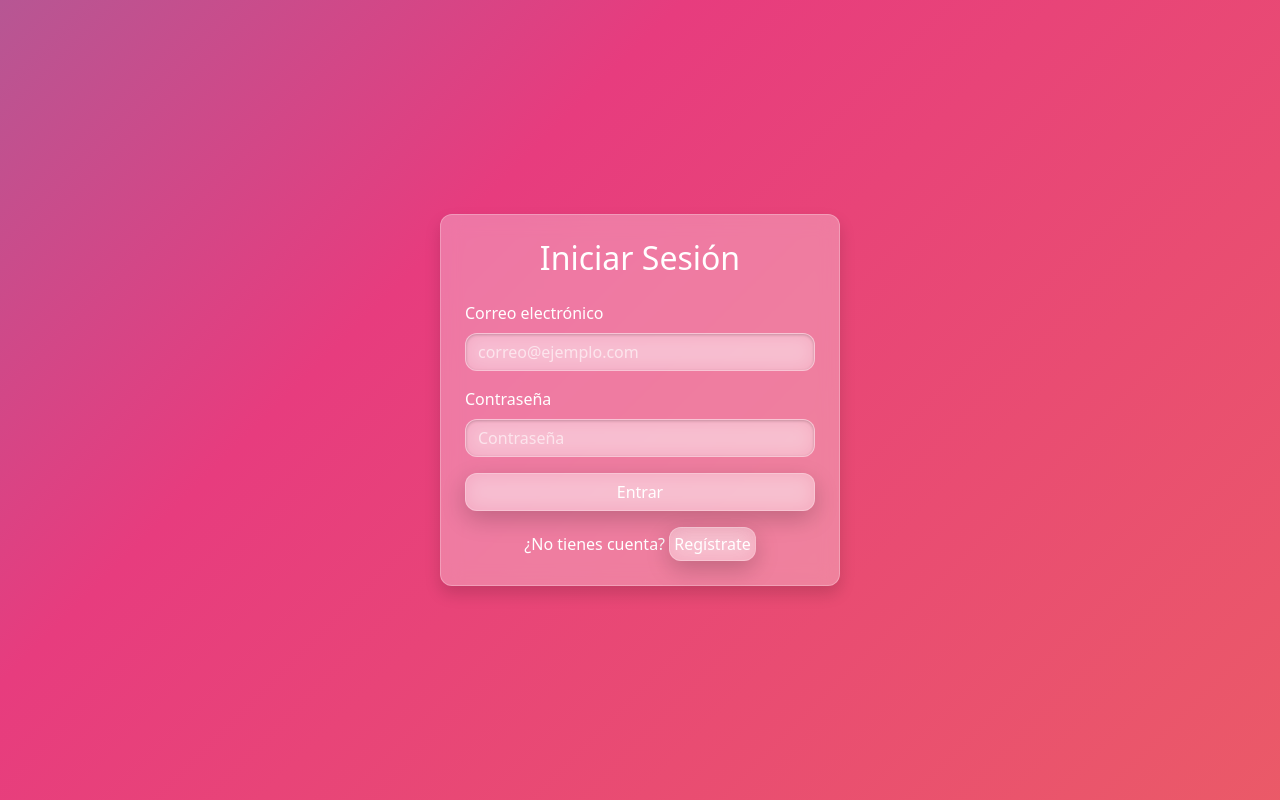
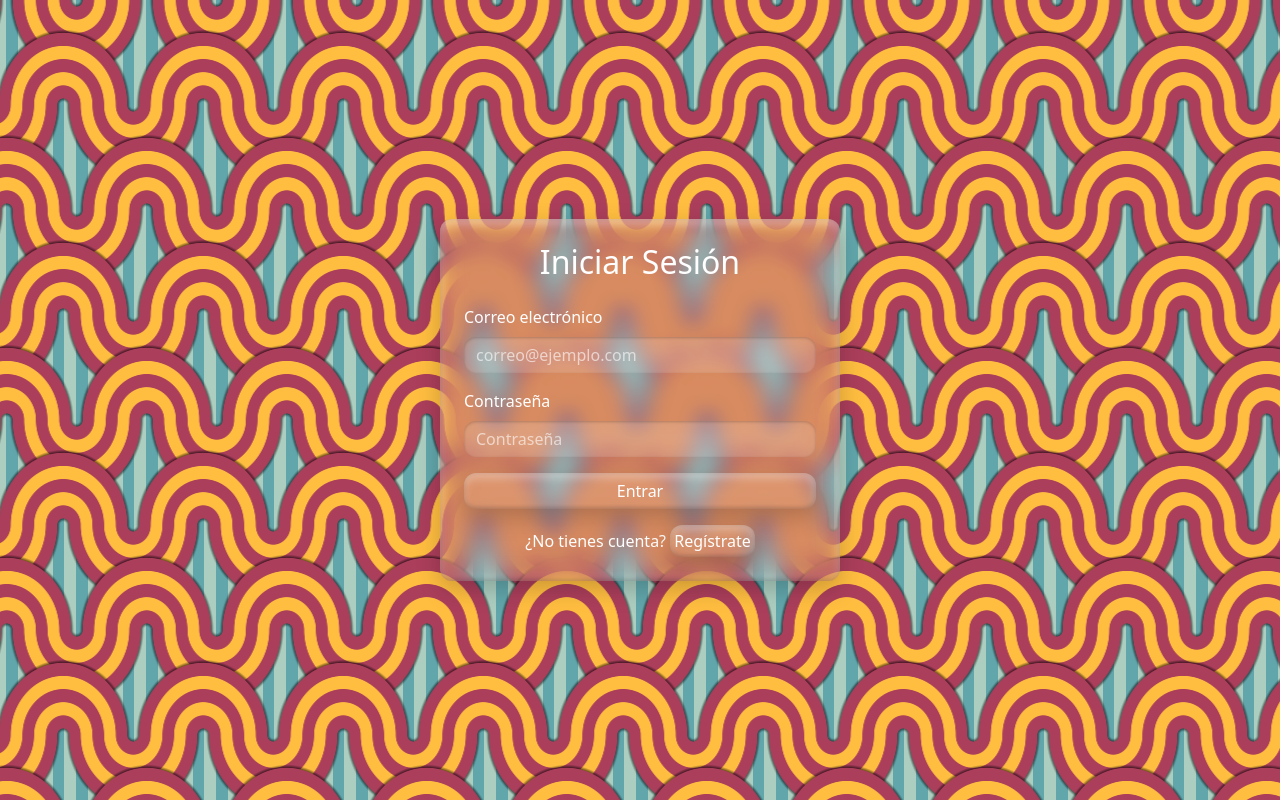
Before and after one commit to Rueda-Juan/ToDoListFinal, a React (Vite) app in the folder Frontend/: page /login in a window 1280 px wide. Built offline with nearby package versions, Linux system fonts and the light colour scheme.

Commit message:
fondo nuevo y cambios en el efecto de glasmorph

```diff
--- a/Frontend/src/index.css
+++ b/Frontend/src/index.css
@@ -1,9 +1,10 @@
 :root {
-  --glass-bg: rgba(255, 255, 255, 0.3);
-  --glass-border: rgba(255, 255, 255, 0.25);
-  --glass-blur: blur(10px);
+  --glass-bg: rgba(255, 255, 255, 0.1);
+  --glass-border: none;
+  --glass-blur: blur(12px);
   --glass-radius: 12px;
   --glass-shadow: 0 8px 24px rgba(0, 0, 0, 0.2);
+  --glass-inner: inset 0 6px 8px rgba(255, 255, 255, 0.3), inset 0 0 17px rgba(254, 254, 254, 0.05), inset 0 -1px 5px rgba(0, 0, 0, 0.25);
   --text-color-light: #ffffff;
   --text-color-dark: #000000;
 }
@@ -14,40 +15,48 @@
   -webkit-backdrop-filter: var(--glass-blur);
   border-radius: var(--glass-radius);
   border: 1px solid var(--glass-border);
-  box-shadow: var(--glass-shadow);
+  box-shadow: var(--glass-inner), var(--glass-shadow);
   color: var(--text-color-light);
   transition: all 0.3s ease;
   z-index: 4;
+  overflow: visible;
 }
 
-.btn-glass {
-  @apply glass;
-  padding: 0.6em 1.2em;
-  font-size: 1em;
-  font-weight: 500;
+.btn.glass {
+  background: none;
   border: none;
-  color: var(--text-color-light);
-  background: var(--glass-bg);
 }
-
-.btn-glass:hover {
-  transform: scale(1.02);
-}
-
 
 .btn-glass-red:hover {
   background: rgba(255, 0, 0, 0.25);
-  border-color: rgba(255, 0, 0, 0.4);
+  box-shadow:
+    var(--btn-inner),
+    0 0 12px rgba(255, 0, 0, 0.6),
+    var(--glass-shadow);
 }
 
 .btn-glass-green:hover {
   background: rgba(0, 255, 0, 0.25);
-  border-color: rgba(0, 255, 0, 0.4);
+  box-shadow:
+    var(--btn-inner),
+    0 0 12px rgba(0, 255, 0, 0.6),
+    var(--glass-shadow);
 }
 
 .btn-glass-blue:hover {
   background: rgba(0, 128, 255, 0.25);
-  border-color: rgba(0, 128, 255, 0.4);
+  box-shadow:
+    var(--btn-inner),
+    0 0 12px rgba(0, 128, 255, 0.6),
+    var(--glass-shadow);
+}
+
+.btn-glass-yellow:hover {
+  background: rgba(255, 255, 128, 0.25);
+  box-shadow:
+    var(--btn-inner),
+    0 0 12px rgba(255, 255, 128, 0.6),
+    var(--glass-shadow);
 }
 
 input.glass,
@@ -72,31 +81,44 @@ textarea.glass::placeholder {
   background: var(--glass-bg);
   backdrop-filter: var(--glass-blur);
   -webkit-backdrop-filter: var(--glass-blur);
+  border-radius: var(--glass-radius);
   border: 1px solid var(--glass-border);
-  border-radius: var(--glass-radius);
-  box-shadow: var(--glass-shadow);
   color: var(--text-color-light);
 }
 
 body {
-  background: linear-gradient(-45deg, #ee7752, #e73c7e, #23a6d5, #23d5ab);
-  background-size: 400% 400%;
-  animation: gradient 15s ease infinite;
+  background: none;
   color: var(--text-color-light);
   font-family: system-ui, Avenir, Helvetica, Arial, sans-serif;
   line-height: 1.5;
 }
 
-@keyframes gradient {
-  0% {
-    background-position: 0% 50%;
-  }
+html {
+  --s: 140px;
+  --c1: #AB3E5B;
+  --c2: #FFBE40;
 
-  50% {
-    background-position: 100% 50%;
-  }
+  --_g:
+    #0000 25%, #0008 47%, var(--c1) 53% 147%, var(--c2) 153% 247%,
+    var(--c1) 253% 347%, var(--c2) 353% 447%, var(--c1) 453% 547%, #0008 553%, #0000 575%;
+  --_s: calc(25%/3) calc(25%/4) at 50%;
+  background:
+    radial-gradient(var(--_s) 100%, var(--_g)),
+    radial-gradient(var(--_s) 100%, var(--_g)) calc(var(--s)/2) calc(3*var(--s)/4),
+    radial-gradient(var(--_s) 0, var(--_g)) calc(var(--s)/2) 0,
+    radial-gradient(var(--_s) 0, var(--_g)) 0 calc(3*var(--s)/4),
+    repeating-linear-gradient(90deg, #ACCEC0 calc(25%/-6) calc(25%/6), #61A6AB 0 calc(25%/2));
+  background-size: var(--s) calc(3*var(--s)/2);
+  animation: m 10s infinite linear;
+}
 
-  100% {
-    background-position: 0% 50%;
+@keyframes m {
+  to {
+    background-position:
+      var(--s) 0,
+      calc(var(--s)/-2) calc(3*var(--s)/4),
+      calc(3*var(--s)/2) 0,
+      calc(-1*var(--s)) calc(3*var(--s)/4),
+      0 0
   }
 }
--- a/Frontend/src/pages/Login.jsx
+++ b/Frontend/src/pages/Login.jsx
@@ -29,7 +29,7 @@ function Login() {
 
   return (
     <div className="container d-flex justify-content-center align-items-center vh-100">
-      <div className="card glass p-4 shadow" style={{ maxWidth: "400px", width: "100%" }}>
+      <div className="card glass p-4 " style={{ maxWidth: "400px", width: "100%" }}>
         <h2 className="text-center mb-4">Iniciar Sesión</h2>
         <form onSubmit={manejarSubmit}>
           <div className="mb-3">
--- a/Frontend/src/pages/Sidebar.jsx
+++ b/Frontend/src/pages/Sidebar.jsx
@@ -4,9 +4,9 @@ function Sidebar({ usuario, cerrarSesion }) {
   const navigate = useNavigate();
 
   return (
-    <div className="col-12 col-md-3 col-lg-2 glass border-end min-vh-100 p-3 d-flex flex-column justify-content-between">
+    <div className="col-12 col-md-3 col-lg-2 glass min-vh-100 p-3 d-flex flex-column justify-content-between">
       <div>
-        <h5 className="mb-4 glass p-2">{usuario.nombre}</h5>
+        <h5 className="mb-4 p-2">{usuario.nombre}</h5>
         <button className="btn glass btn-glass-blue w-100 mb-2" onClick={() => navigate("/opciones")}>
           Opciones
         </button>
--- a/Frontend/src/pages/Tareas.jsx
+++ b/Frontend/src/pages/Tareas.jsx
@@ -95,7 +95,7 @@ function Tareas() {
           </div>
 
           <button
-            className="btn btn-glass-blue glass rounded-circle position-fixed bottom-0 end-0 m-4 shadow-lg"
+            className="btn btn-glass-blue glass rounded-circle position-fixed bottom-0 end-0 m-4"
             style={{ width: "60px", height: "60px", fontSize: "28px", zIndex: 1050 }}
             onClick={() => setMostrarModal(true)}
           >
--- a/Frontend/src/pages/TaskCard.jsx
+++ b/Frontend/src/pages/TaskCard.jsx
@@ -1,7 +1,7 @@
 function TaskCard({ tarea, onToggle, onDelete }) {
   return (
     <div
-      className="card glass h-100 shadow-sm border-0"
+      className="card glass h-100"
       style={{ minWidth: "60vh" }}
     >
       <div className="card-body d-flex flex-column justify-content-between h-100">
```
Also changed, not shown: 1 other file (tests, documents, lock files or other folders).
